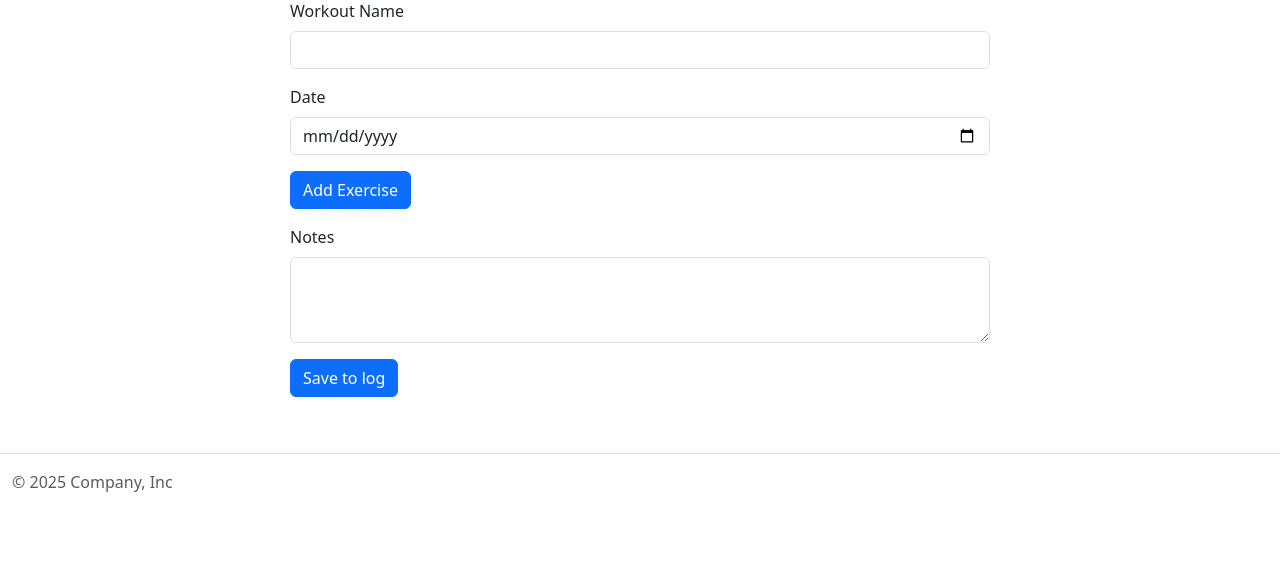
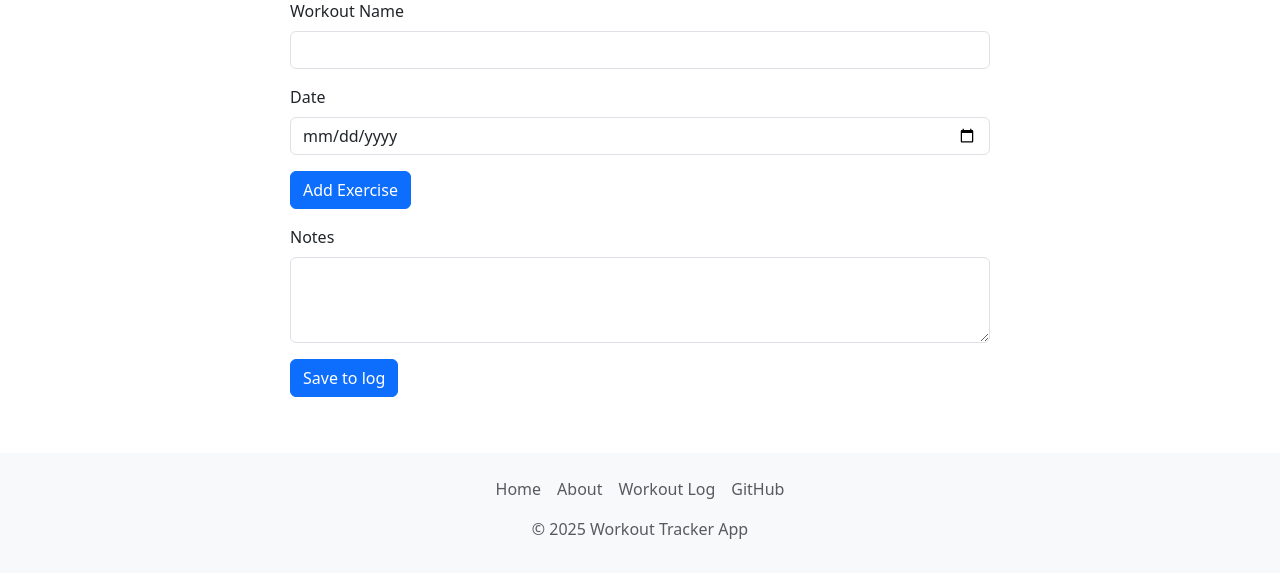
Before and after one commit to sforouzan/workoutTrackerApp, a Node server app: page / in a window 1280 px wide. Shown: the part 161-739 px from the top of the page. Run offline with Node 20, Linux system fonts and the light colour scheme; some libraries are stand-ins or nearby versions.

Commit message:
feature: Improve footer and add navigation links

```diff
--- a/views/partials/footer.ejs
+++ b/views/partials/footer.ejs
@@ -1,10 +1,22 @@
-<footer class="d-flex flex-wrap justify-content-between align-items-center py-3 my-4 border-top">
-  <div class="container-fluid">
-    <span class="mb-3 mb-md-0 text-body-secondary">©
-      <script>
-        document.write(new Date().getFullYear())
-      </script> Company, Inc
-    </span>
+<footer class="bg-light text-center py-3 mt-4">
+  <div class="container">
+      <nav class="d-flex justify-content-center">
+          <ul class="nav">
+              <li class="nav-item">
+                  <a class="nav-link px-2 text-muted" href="/">Home</a>
+              </li>
+              <li class="nav-item">
+                  <a class="nav-link px-2 text-muted" href="/about">About</a>
+              </li>
+              <li class="nav-item">
+                  <a class="nav-link px-2 text-muted" href="/workout-log">Workout Log</a>
+              </li>
+              <li class="nav-item">
+                  <a class="nav-link px-2 text-muted" href="https://github.com/sforouzan/workoutTrackerApp" target="_blank" rel="noopener noreferrer">GitHub</a>
+              </li>
+          </ul>
+      </nav>
+      <p class="text-muted mt-2">© <%= new Date().getFullYear() %> Workout Tracker App</p>
   </div>
 </footer>
 <%- include('./scripts'); %>
```
